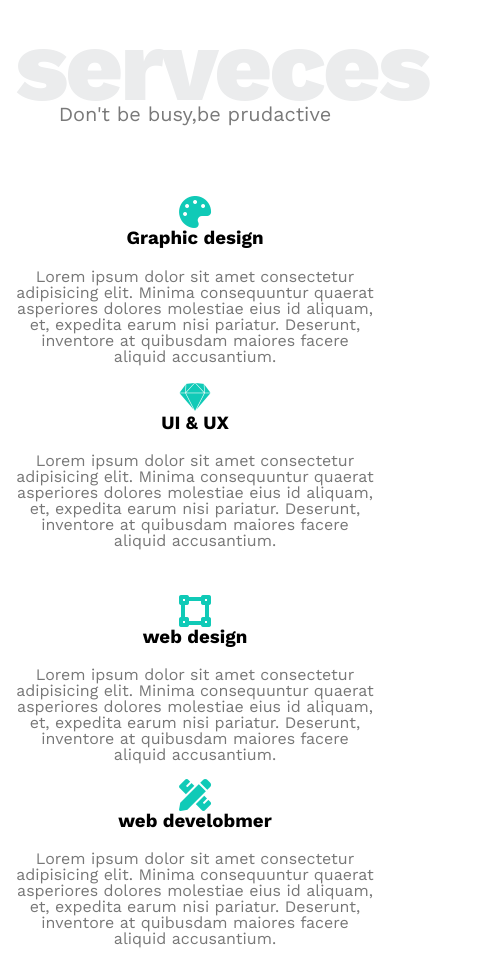
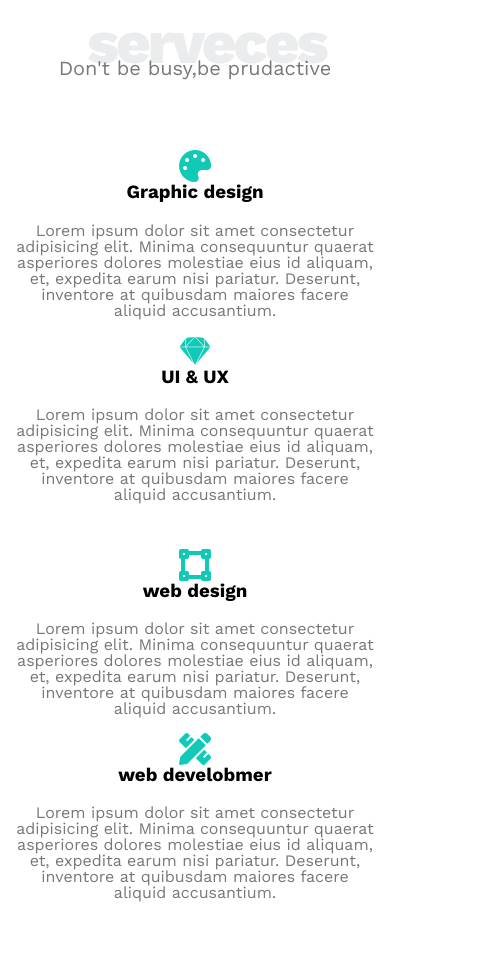
Before and after one commit to mustafabarjas/template_own, a plain HTML site: page index.html in a window 390 px wide. Shown: the part 1820-2786 px from the top of the page, 480 px wide, since content can reach past the window. Drawn offline with nearby package versions, Linux system fonts and the light colour scheme; files whose address does not match are found by name.

Commit message:
Update temblate.css

```diff
--- a/css/temblate.css
+++ b/css/temblate.css
@@ -51,6 +51,12 @@ html{
     color: #ebeced;
     letter-spacing: -3px;
     font-weight: 800;
+}
+@media(max-width:768px){
+    .special-hedding{
+    font-size: 60px;
+    margin-left:20%;
+    }
 }
 .special-hedding +p{
     text-align: center;
```
